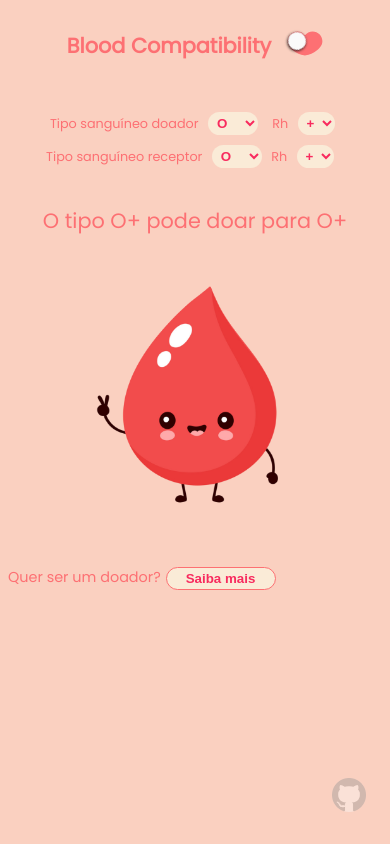
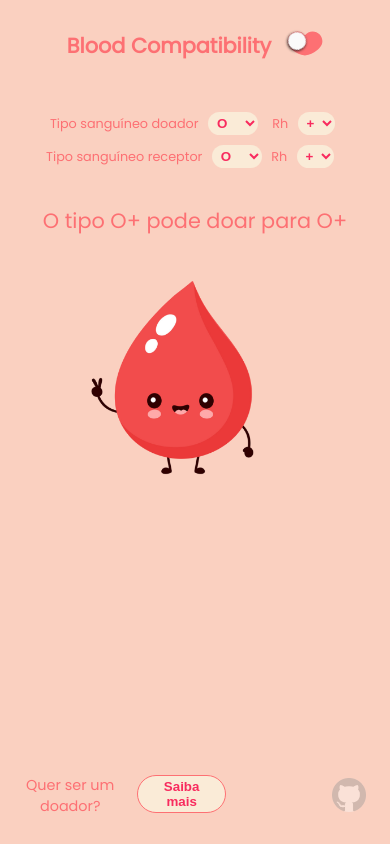
Before and after one commit to romeiro-bru/react-blood-compatibility, a React (Create React App) app: page / in a window 390 px wide. Built offline with nearby package versions, Linux system fonts and the light colour scheme.

Commit message:
Add breaking point

```diff
--- a/src/App.css
+++ b/src/App.css
@@ -86,27 +86,17 @@ footer img:nth-child(2) {
   opacity: 0.8;
   transition: 1s;
 }
-@media (max-width: 568px) {
-  label {
-    font-size: 0.8rem;
-  }
-  .App p {
-    position: static;
-    bottom: 0.5rem;
-  }
-  .github {
-    width: 1.8rem;
-    bottom: 0.3rem;
-    right: 0.3rem;
-  }
-}
 
 @media (max-width: 640px) {
   .App h1 {
     font-size: 1.3rem;
   }
+  label {
+    font-size: 0.8rem;
+  }
   .App p {
     display: flex;
+    position: absolute;
     font-size: 0.9rem;
   }
   .App button{
--- a/src/Components/Compatibility/style.css
+++ b/src/Components/Compatibility/style.css
@@ -6,3 +6,9 @@
 .compatibility img {
   width: 19rem;
 }
+
+@media (max-width: 568px) {
+  .compatibility img {
+    width: 17rem;
+  }
+}
```
